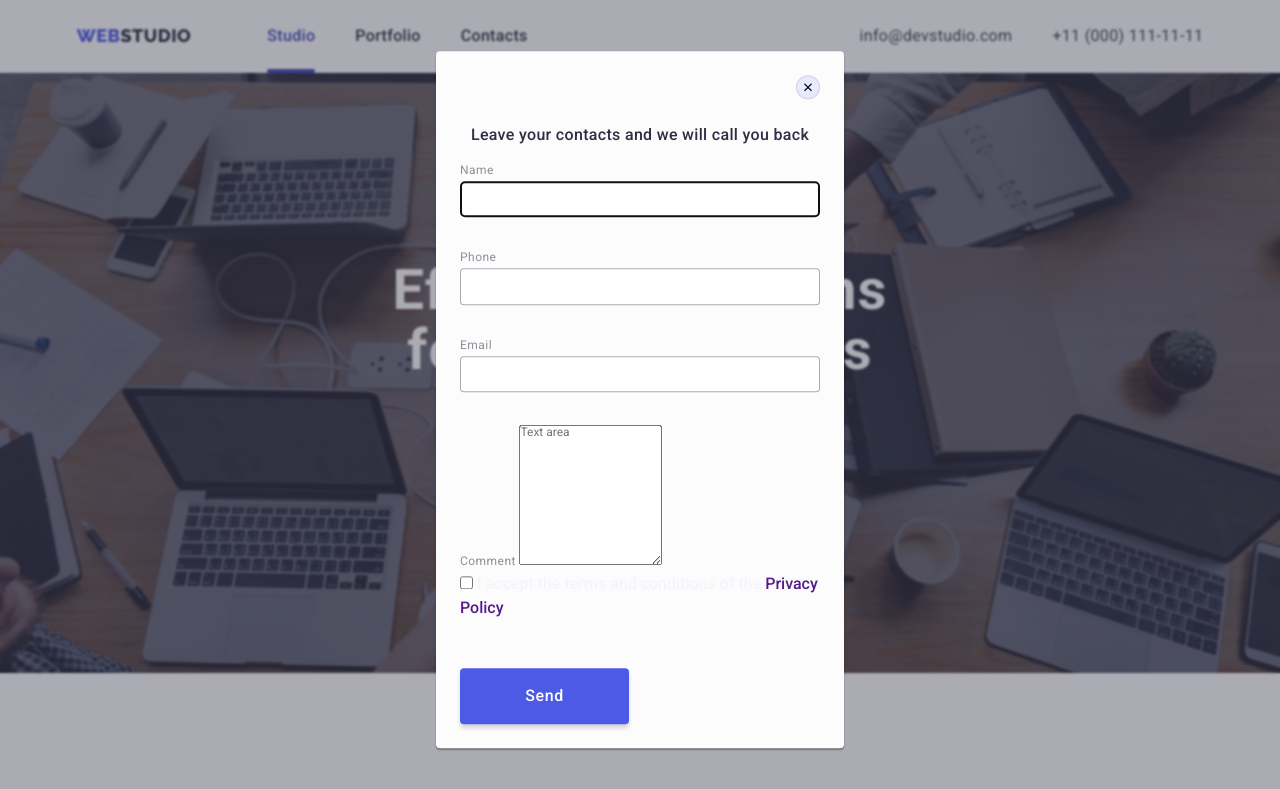
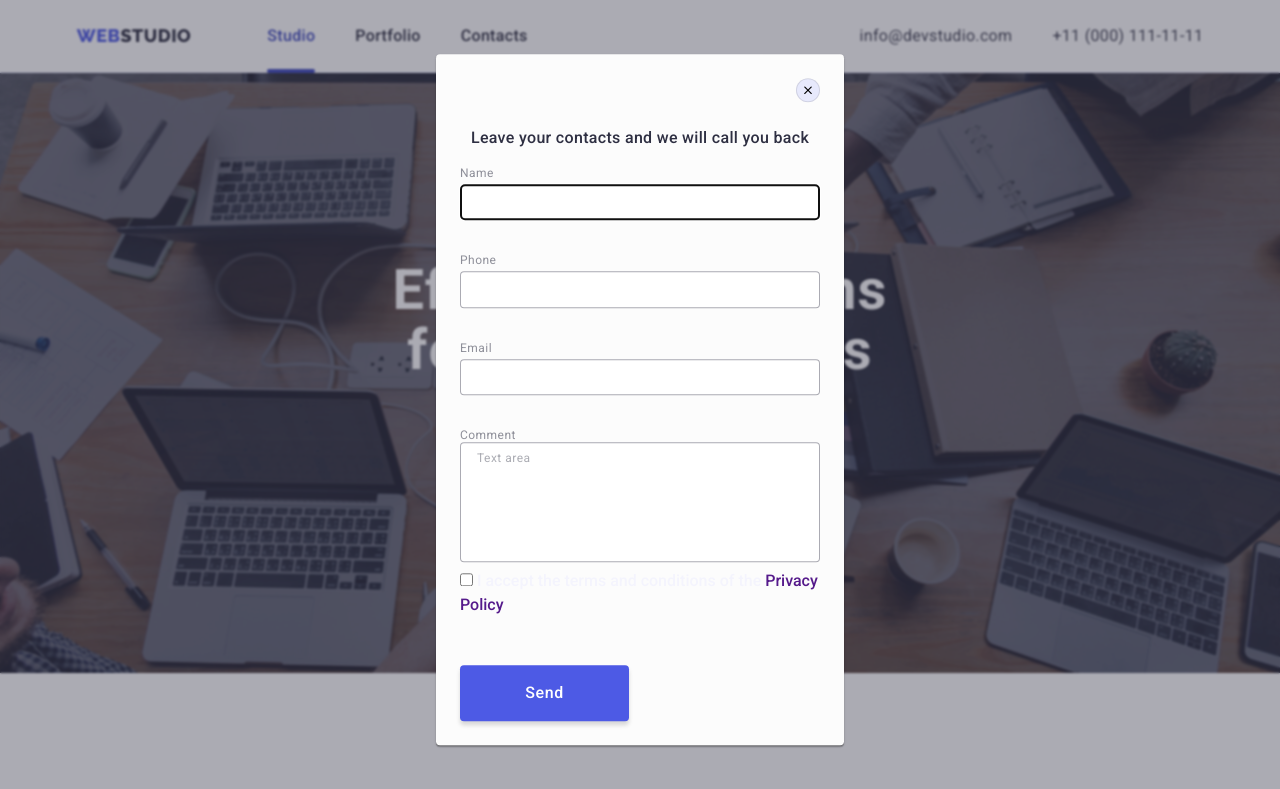
Before and after one commit to Vitaliya27/goit-markup-hw-05, a plain HTML site: page index.html in a window 1280 px wide. Shown: the top 789 px of the page. Drawn offline with nearby package versions, Linux system fonts and the light colour scheme.

Commit message:
added styles for modal-form-comment

```diff
--- a/css/styles.css
+++ b/css/styles.css
@@ -855,7 +855,22 @@ img {
 }
 
 .modal-form-comment {
+    width: 100%;
+    height: 120px;
+    padding: 8px 16px;
+    border-radius: 4px;
+    border: 1px solid var(--NAVY-BLUE-modal, rgba(46, 47, 66, 0.40));
+    resize: none;
 
+    font-size: 12px;
+    font-style: normal;
+    font-weight: 400;
+    line-height: 1.17em;
+    letter-spacing: 0.48px;
+}
+
+.modal-form-comment::placeholder {
+    color: var(--NAVY-BLUE-modal, rgba(46, 47, 66, 0.40));
 }
 
 .modal-form-agreement {
```
